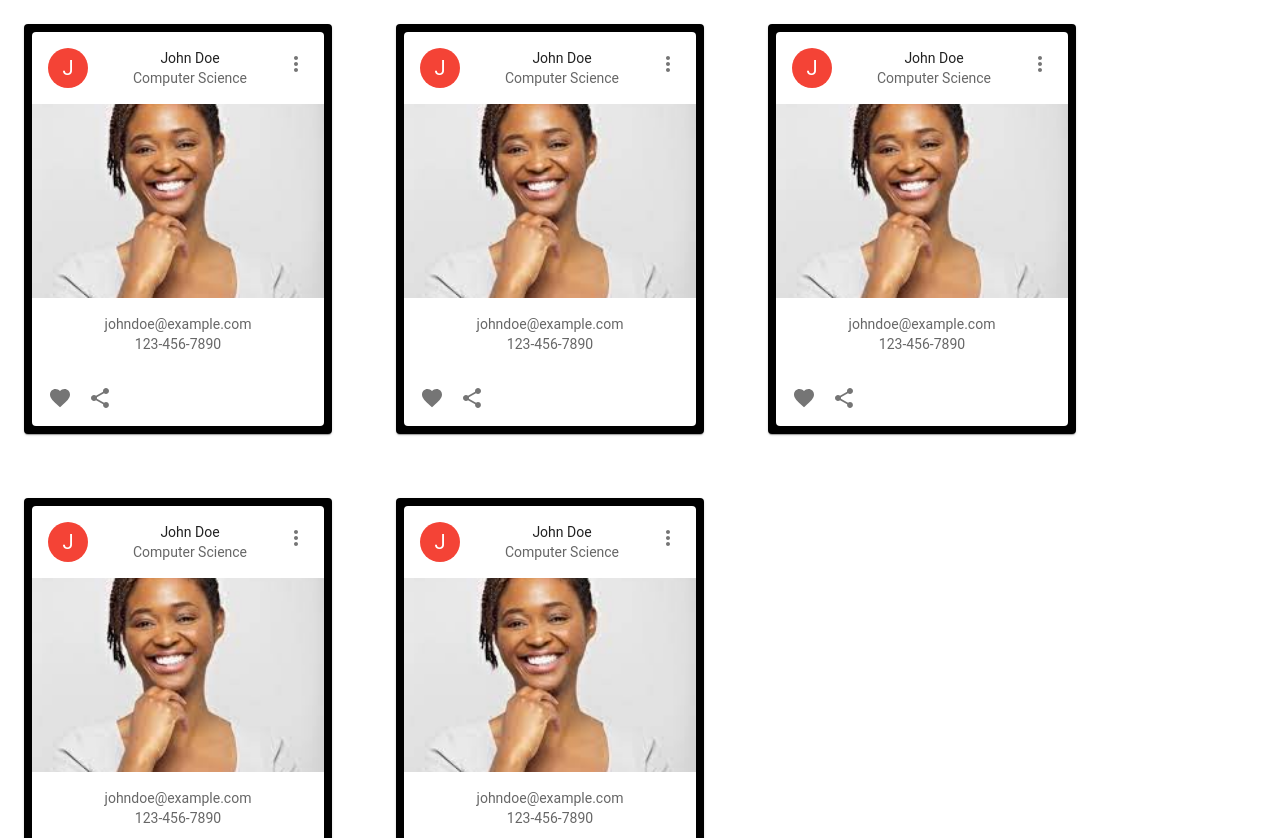
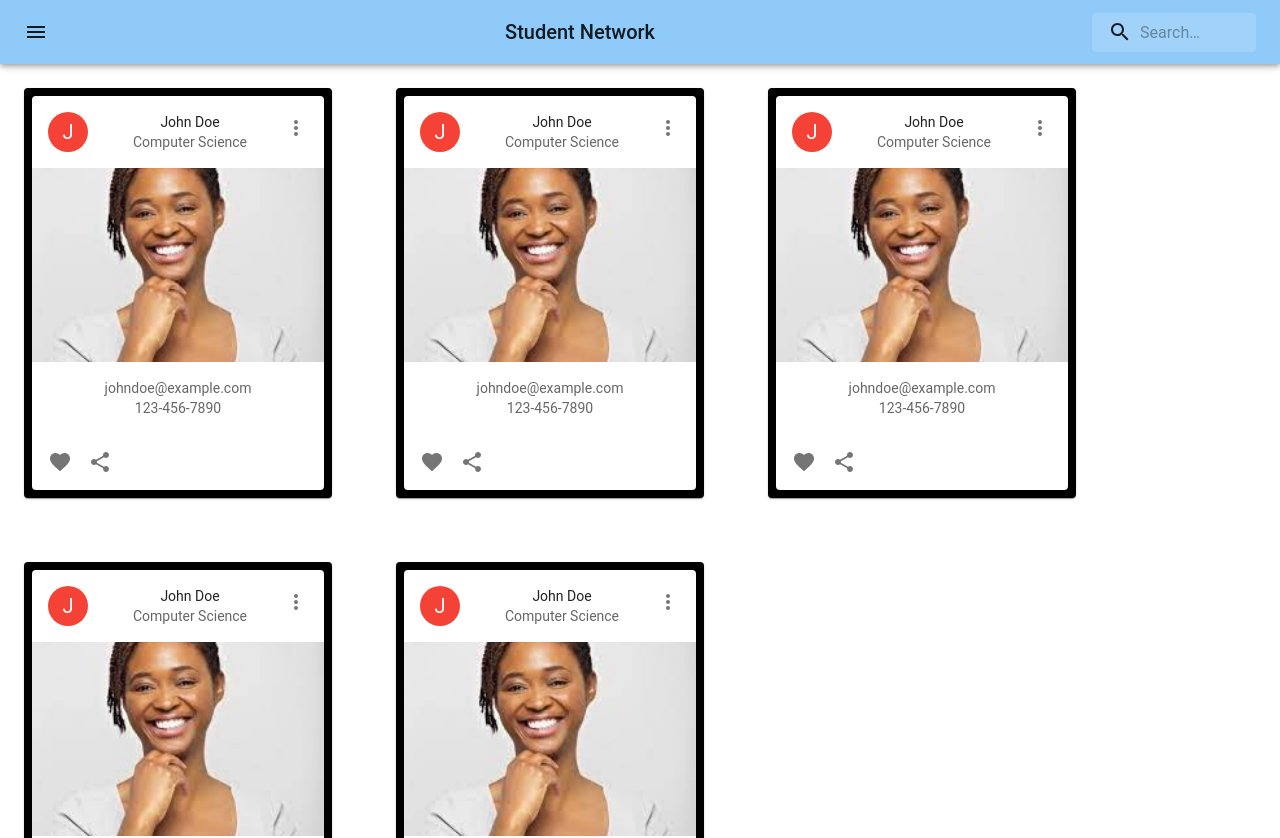
Before and after one commit to m-code-ing/student-directory-fe, a React (Create React App) app: page / in a window 1280 px wide. Shown: the top 838 px of the page. Built offline with nearby package versions, Linux system fonts and the light colour scheme.

Commit message:
feat: add AppBar with search

```diff
--- a/src/App.tsx
+++ b/src/App.tsx
@@ -6,6 +6,7 @@
 import styled from '@emotion/styled'
 import { Paper, ThemeProvider, createTheme } from '@mui/material'
 import type { Theme } from '@mui/material'
+import SearchAppBar from './components/AppBar'
 
 const { name, profilePictureUrl, email, phoneNumber, major, gpa } = userProfileProps
 
@@ -38,6 +39,7 @@
   return (
     <ThemeProvider theme={theme}>
       <div className="App">
+        <SearchAppBar />
         <Grid container spacing={2}>
           {studens.map((key, index) => (
             <Grid xs={3} m={3} key={index}>
--- /dev/null
+++ b/src/components/AppBar.tsx
@@ -0,0 +1,88 @@
+import * as React from 'react'
+import { styled, alpha } from '@mui/material/styles'
+import AppBar from '@mui/material/AppBar'
+import Box from '@mui/material/Box'
+import Toolbar from '@mui/material/Toolbar'
+import IconButton from '@mui/material/IconButton'
+import Typography from '@mui/material/Typography'
+import InputBase from '@mui/material/InputBase'
+import MenuIcon from '@mui/icons-material/Menu'
+import SearchIcon from '@mui/icons-material/Search'
+
+const Search = styled('div')(({ theme }) => ({
+  position: 'relative',
+  borderRadius: theme.shape.borderRadius,
+  backgroundColor: alpha(theme.palette.common.white, 0.15),
+  '&:hover': {
+    backgroundColor: alpha(theme.palette.common.white, 0.25),
+  },
+  marginLeft: 0,
+  width: '100%',
+  [theme.breakpoints.up('sm')]: {
+    marginLeft: theme.spacing(1),
+    width: 'auto',
+  },
+}))
+
+const SearchIconWrapper = styled('div')(({ theme }) => ({
+  padding: theme.spacing(0, 2),
+  height: '100%',
+  position: 'absolute',
+  pointerEvents: 'none',
+  display: 'flex',
+  alignItems: 'center',
+  justifyContent: 'center',
+}))
+
+const StyledInputBase = styled(InputBase)(({ theme }) => ({
+  color: 'inherit',
+  '& .MuiInputBase-input': {
+    padding: theme.spacing(1, 1, 1, 0),
+    // vertical padding + font size from searchIcon
+    paddingLeft: `calc(1em + ${theme.spacing(4)})`,
+    transition: theme.transitions.create('width'),
+    width: '100%',
+    [theme.breakpoints.up('sm')]: {
+      width: '12ch',
+      '&:focus': {
+        width: '20ch',
+      },
+    },
+  },
+}))
+
+const SearchAppBar = () => {
+  return (
+    <Box sx={{ flexGrow: 1 }}>
+      <AppBar position="static">
+        <Toolbar>
+          <IconButton
+            size="large"
+            edge="start"
+            color="inherit"
+            aria-label="open drawer"
+            sx={{ mr: 2 }}
+          >
+            <MenuIcon />
+          </IconButton>
+          <Typography
+            variant="h6"
+            noWrap
+            component="div"
+            sx={{ flexGrow: 1, display: { xs: 'none', sm: 'block' } }}
+          >
+            Student Network
+          </Typography>
+          <Search>
+            <SearchIconWrapper>
+              <SearchIcon />
+            </SearchIconWrapper>
+            <StyledInputBase placeholder="Search…" inputProps={{ 'aria-label': 'search' }} />
+          </Search>
+        </Toolbar>
+      </AppBar>
+    </Box>
+  )
+}
+
+export default SearchAppBar
```
